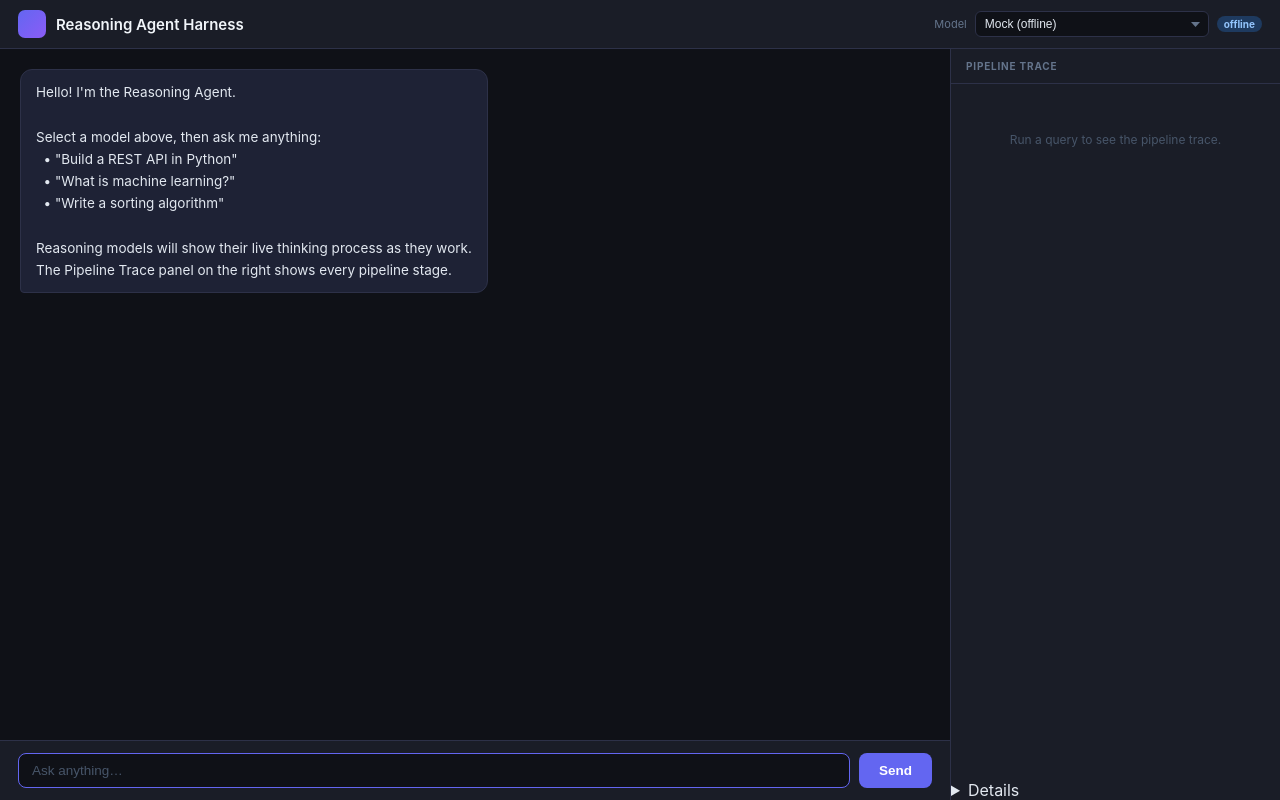
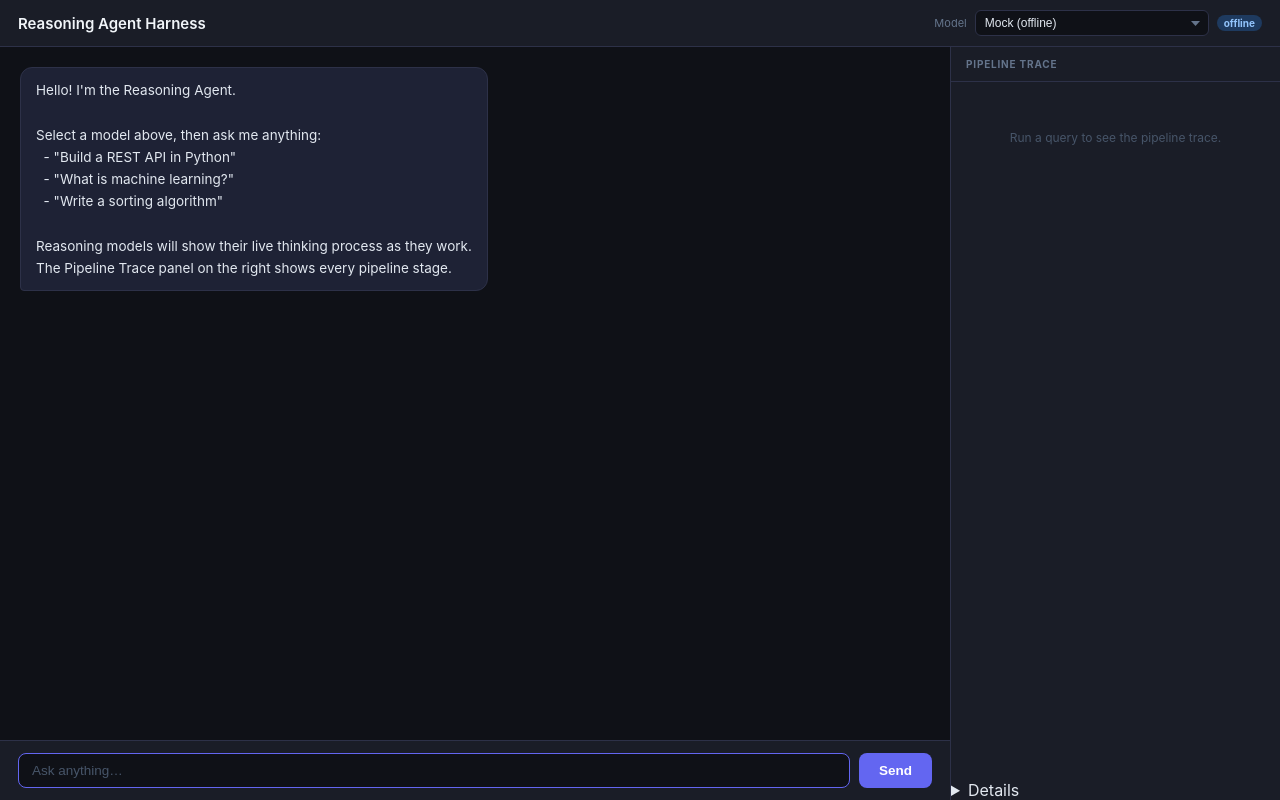
Before and after one commit to neshent/AI-Spider, a Flask app: page / in a window 1280 px wide. Run offline with Flask 3, Linux system fonts and the light colour scheme; data that the repository does not hold is empty.

Commit message:
UI: strip all remaining emoji and special symbols (bullets, arrows, checkmarks, warning signs)

```diff
--- a/static/app.css
+++ b/static/app.css
@@ -20,11 +20,6 @@ header {
   gap: 10px;
   flex-shrink: 0;
   flex-wrap: wrap;
-}
-.logo {
-  width: 28px; height: 28px; flex-shrink: 0;
-  background: linear-gradient(135deg, #6366f1, #8b5cf6);
-  border-radius: 7px;
 }
 header h1 { font-size: 15px; font-weight: 600; color: #f1f5f9; white-space: nowrap; }
 
@@ -212,8 +207,8 @@ select:focus, .token-input:focus { border-color: #6366f1; }
   list-style: none; display: flex; align-items: center; gap: 5px;
 }
 .knowledge-section summary::marker { display: none; }
-.knowledge-section summary::before { content: "▶"; font-size: 8px; }
-details[open] summary::before      { content: "▼"; }
+.knowledge-section summary::before { content: ""; }
+details[open] summary::before      { content: ""; }
 .kform { margin-top: 8px; display: flex; flex-direction: column; gap: 5px; }
 .kform input, .kform textarea {
   background: #0f1117; border: 1px solid #2d3148; border-radius: 5px;
--- a/static/app.js
+++ b/static/app.js
@@ -75,16 +75,16 @@ function updateUI() {
   lmsWrap.style.display = p === 'lmstudio' ? 'block' : 'none';
 
   if      (p === 'mock')      setBadge('offline', 'local');
-  else if (p === 'lmstudio')  setBadge(_lmsData.running ? 'server running ✓' : 'server offline', _lmsData.running ? 'set' : 'unset');
+  else if (p === 'lmstudio')  setBadge(_lmsData.running ? 'server running' : 'server offline', _lmsData.running ? 'set' : 'unset');
   else if (p === 'hf-local')  setBadge('local model', 'local');
-  else if (p === 'hf-api')    setBadge((_keys['hf-api'] || hfInput.value.trim()) ? 'token ready ✓' : 'token needed', (_keys['hf-api'] || hfInput.value.trim()) ? 'set' : 'unset');
-  else                        setBadge(_keys[p] ? 'key set ✓' : 'no key 🔒', _keys[p] ? 'set' : 'unset');
+  else if (p === 'hf-api')    setBadge((_keys['hf-api'] || hfInput.value.trim()) ? 'token ready' : 'token needed', (_keys['hf-api'] || hfInput.value.trim()) ? 'set' : 'unset');
+  else                        setBadge(_keys[p] ? 'key set' : 'no key', _keys[p] ? 'set' : 'unset');
 
-  if      (p === 'lmstudio' && !_lmsData.running) setWarn('⚠ LM Studio server not detected. Open LM Studio → Local Server tab → Start Server.');
-  else if (p === 'hf-api')                         setWarn('⚠ Requires internet connection to HuggingFace servers.');
-  else if (p === 'anthropic' && !_keys.anthropic)  setWarn('⚠ Set ANTHROPIC_API_KEY in .env to use this model.');
-  else if (p === 'openai'    && !_keys.openai)     setWarn('⚠ Set OPENAI_API_KEY in .env to use this model.');
-  else if (p === 'google'    && !_keys.google)     setWarn('⚠ Set GOOGLE_API_KEY in .env to use this model.');
+  if      (p === 'lmstudio' && !_lmsData.running) setWarn('LM Studio server not detected. Open LM Studio - Local Server tab - Start Server.');
+  else if (p === 'hf-api')                         setWarn('Requires internet connection to HuggingFace servers.');
+  else if (p === 'anthropic' && !_keys.anthropic)  setWarn('Set ANTHROPIC_API_KEY in .env to use this model.');
+  else if (p === 'openai'    && !_keys.openai)     setWarn('Set OPENAI_API_KEY in .env to use this model.');
+  else if (p === 'google'    && !_keys.google)     setWarn('Set GOOGLE_API_KEY in .env to use this model.');
   else                                              setWarn(null);
 
   if (p === 'lmstudio') updateLMSPanel(_lmsData);
@@ -121,8 +121,8 @@ async function probeLMStudio() {
     });
     const data = await res.json();
     _lmsData = data; updateLMSPanel(data);
-    setBadge(data.running ? 'server running ✓' : 'server offline', data.running ? 'set' : 'unset');
-    setWarn(data.running ? null : '⚠ LM Studio server not detected. Open LM Studio → Local Server tab → Start Server.');
+    setBadge(data.running ? 'server running' : 'server offline', data.running ? 'set' : 'unset');
+    setWarn(data.running ? null : 'LM Studio server not detected. Open LM Studio - Local Server tab - Start Server.');
   } catch (err) {
     lmsStatus.textContent = '● Error'; lmsStatus.className = 'lms-status offline';
     lmsHint.textContent = err.message;
--- a/templates/index.html
+++ b/templates/index.html
@@ -9,7 +9,6 @@
 <body>
 
 <header>
-  <div class="logo"></div>
   <h1>Reasoning Agent Harness</h1>
   <div class="model-controls">
     <span class="ctrl-label">Model</span>
@@ -42,9 +41,9 @@
       <div class="message assistant">Hello! I'm the Reasoning Agent.
 
 Select a model above, then ask me anything:
-  • "Build a REST API in Python"
-  • "What is machine learning?"
-  • "Write a sorting algorithm"
+  - "Build a REST API in Python"
+  - "What is machine learning?"
+  - "Write a sorting algorithm"
 
 Reasoning models will show their live thinking process as they work.
 The Pipeline Trace panel on the right shows every pipeline stage.</div>
@@ -52,7 +51,7 @@ The Pipeline Trace panel on the right shows every pipeline stage.</div>
     <div class="input-bar">
       <input id="userInput" type="text" placeholder="Ask anything…" autocomplete="off" autofocus />
       <button id="sendBtn" onclick="sendMessage()">Send</button>
-      <button id="stopBtn" onclick="stopGeneration()" title="Stop generation">■ Stop</button>
+      <button id="stopBtn" onclick="stopGeneration()" title="Stop generation">Stop</button>
     </div>
   </div>
 
```
